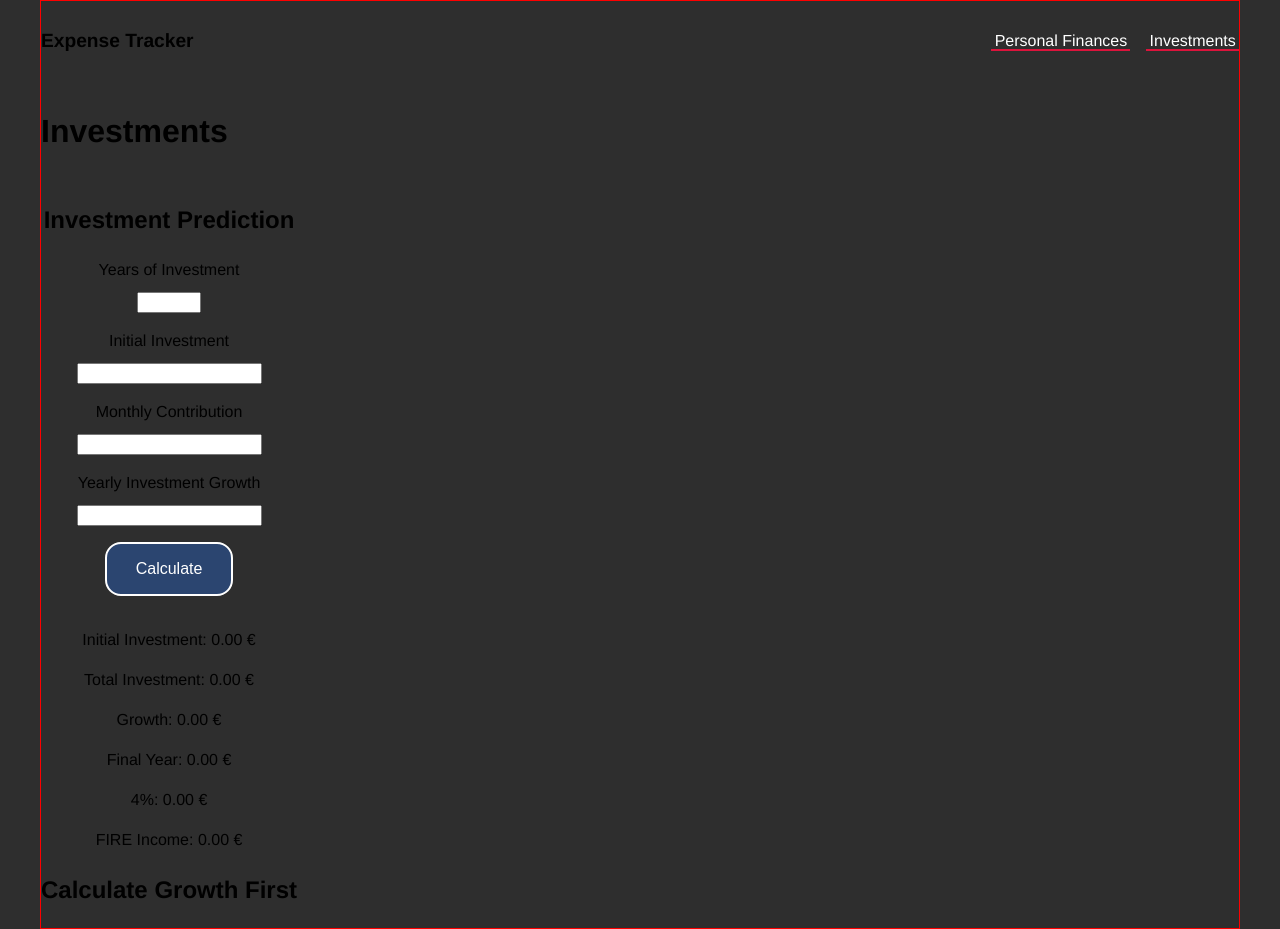
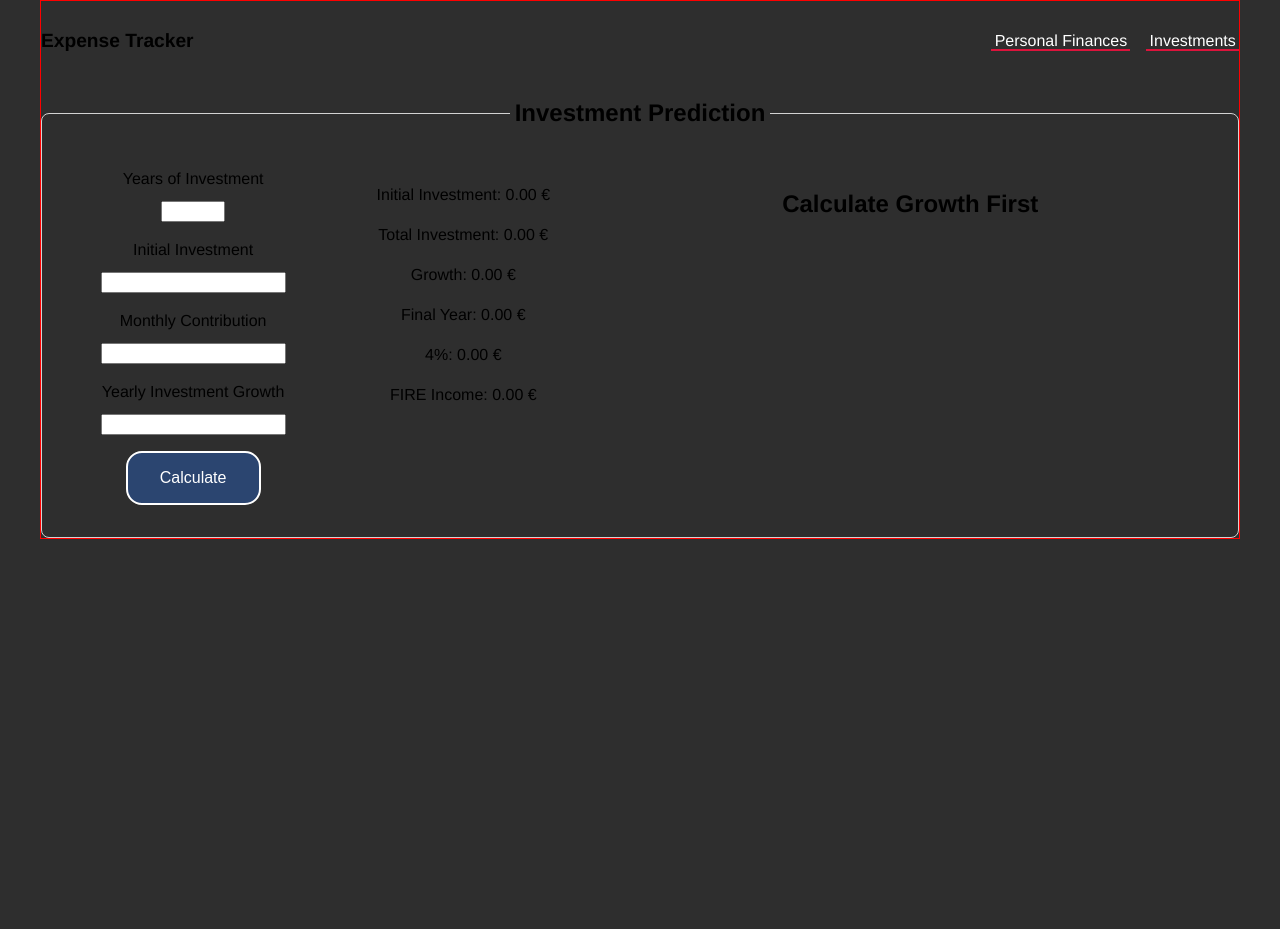
Before and after one commit to andrebarros7201/expense-tracker, a React (Vite) app: page /investments in a window 1280 px wide. After the commit the page ends 800 px from the top, so only its background shows below. Built offline with nearby package versions, Linux system fonts and the light colour scheme.

Commit message:
fix investment prediction layout

```diff
--- a/src/components/investmentPrediction/InvestmentPrediction.jsx
+++ b/src/components/investmentPrediction/InvestmentPrediction.jsx
@@ -5,9 +5,9 @@ import InvestmentPredictionResults from "./components/investmentPredictionResult
 
 export default function InvestmentPrediction() {
   return (
-    <main>
+    <main className={styles["prediction"]}>
       <h2>Investment Prediction</h2>
-      <section className={` ${styles["prediction-components"]}`}>
+      <section className={styles["prediction__container"]}>
         <InvestmentPredictionForm />
         <InvestmentPredictionResults />
         <InvestmentPredictionTable />
--- a/src/components/investmentPrediction/investmentPrediction.module.scss
+++ b/src/components/investmentPrediction/investmentPrediction.module.scss
@@ -1,4 +1,27 @@
-.prediction-components {
+@import "../../styles/colors.scss";
+
+.prediction {
+  width: 100%;
+  display: flex;
+  flex-flow: column nowrap;
+  border: 1px solid $color-border-light;
+  border-radius: 0.5rem;
+  align-items: center;
+  padding: 0 1rem;
+  box-sizing: border-box;
+
+  > h2 {
+    background-color: $color-background-dark;
+    width: fit-content;
+    margin-top: -1.2rem;
+    padding: 0 0.3rem;
+  }
+}
+
+.prediction__container {
+  width: 100%;
+  padding: 1rem;
+  display: grid;
   grid-template-columns: 1.3fr 1.3fr 3fr;
-  grid-template-rows: 1fr;
+  grid-template-rows: auto auto;
 }
--- a/src/pages/Investments.jsx
+++ b/src/pages/Investments.jsx
@@ -4,7 +4,6 @@ import InvestmentPrediction from "../components/investmentPrediction/InvestmentP
 export default function Investments() {
   return (
     <main className={"page"}>
-      <h2 className={"page__title"}>Investments</h2>
       <InvestmentPrediction />
     </main>
   );
--- a/src/styles/pages.scss
+++ b/src/styles/pages.scss
@@ -1,10 +1,11 @@
-.page{
+.page {
   display: flex;
   flex-direction: column;
   justify-content: flex-start;
   align-items: start;
+  padding-top: 2rem;
 }
 
-.page__title{
+.page__title {
   font-size: 2rem;
 }
```
